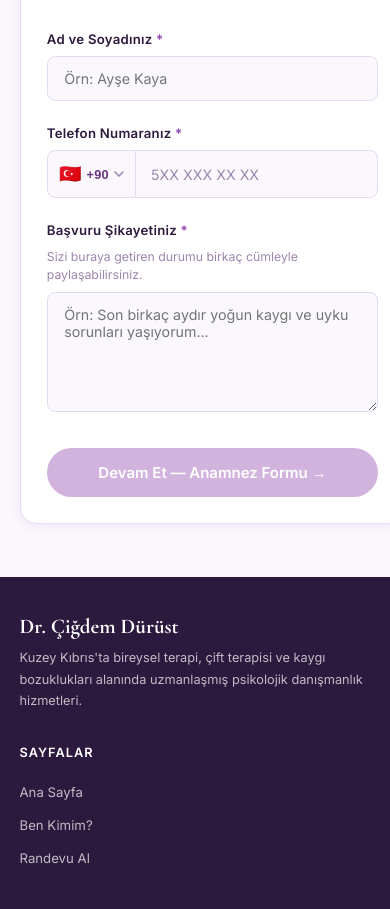
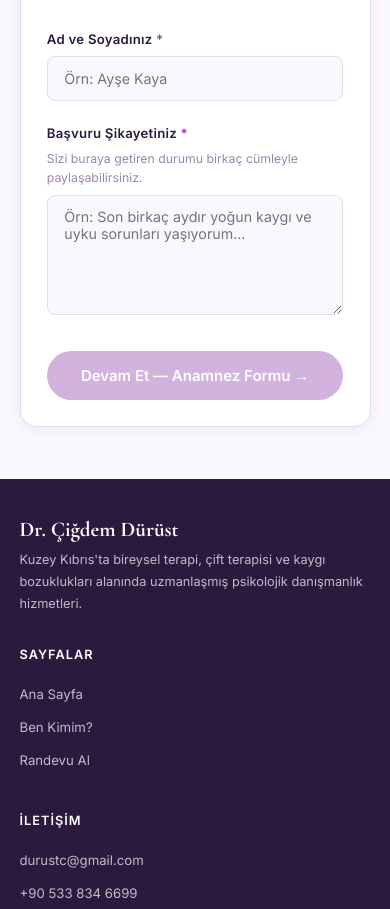
Before and after one commit to tolgaosman/cigdemWebsite, a Next.js app: page /cigdemWebsite/iletisim in a window 390 px wide. Shown: the part 1060-1969 px from the top of the page. Built offline with nearby package versions, Linux system fonts and the light colour scheme.

Commit message:
feat: remove phone field from appointment form

```diff
--- a/src/app/iletisim/page.tsx
+++ b/src/app/iletisim/page.tsx
@@ -1,109 +1,13 @@
 'use client'
 
-import { useState, useRef, useEffect } from 'react'
-
-/* ── Custom Phone Input ── */
-type UlkeItem = { kod: string; bayrak: string; ulke: string; format: string; uzunluk: number }
-
-function PhoneInput({
-  ulkeler,
-  seciliKod,
-  numara,
-  onKodChange,
-  onNumaraChange,
-}: {
-  ulkeler: UlkeItem[]
-  seciliKod: string
-  numara: string
-  onKodChange: (kod: string) => void
-  onNumaraChange: (n: string) => void
-}) {
-  const [acik, setAcik] = useState(false)
-  const ref = useRef<HTMLDivElement>(null)
-  const secili = ulkeler.find(u => u.kod === seciliKod) ?? ulkeler[0]
-
-  useEffect(() => {
-    const handler = (e: MouseEvent) => {
-      if (ref.current && !ref.current.contains(e.target as Node)) setAcik(false)
-    }
-    document.addEventListener('mousedown', handler)
-    return () => document.removeEventListener('mousedown', handler)
-  }, [])
-
-  return (
-    <div ref={ref} style={{ position: 'relative' }}>
-      <div className="phone-row-wrap">
-        {/* Flag + code trigger */}
-        <button
-          type="button"
-          className="phone-flag-btn"
-          onClick={() => setAcik(p => !p)}
-          aria-haspopup="listbox"
-          aria-expanded={acik}
-        >
-          <span style={{ fontSize: '1.2rem', lineHeight: 1 }}>{secili.bayrak}</span>
-          <span style={{ fontSize: '0.85rem', fontWeight: 600, color: 'var(--primary-dark)', letterSpacing: '0.02em' }}>{secili.kod}</span>
-          <svg width="10" height="6" viewBox="0 0 10 6" fill="none" style={{ flexShrink: 0, transition: 'transform 0.2s', transform: acik ? 'rotate(180deg)' : 'rotate(0deg)' }}>
-            <path d="M1 1l4 4 4-4" stroke="var(--text-muted)" strokeWidth="1.5" strokeLinecap="round" />
-          </svg>
-        </button>
-        <div className="phone-divider" />
-        {/* Number input */}
-        <input
-          id="telefonNo"
-          type="tel"
-          inputMode="numeric"
-          className="phone-num-input"
-          placeholder={secili.format}
-          value={numara}
-          onChange={e => onNumaraChange(e.target.value.replace(/\D/g, ''))}
-          maxLength={secili.uzunluk + 2}
-          autoComplete="tel-national"
-        />
-      </div>
-      {/* Dropdown list */}
-      {acik && (
-        <ul className="phone-dropdown" role="listbox">
-          {ulkeler.map(u => (
-            <li
-              key={u.kod}
-              role="option"
-              aria-selected={u.kod === seciliKod}
-              className={`phone-dropdown-item${u.kod === seciliKod ? ' selected' : ''}`}
-              onClick={() => { onKodChange(u.kod); onNumaraChange(''); setAcik(false) }}
-            >
-              <span style={{ fontSize: '1.15rem' }}>{u.bayrak}</span>
-              <span style={{ fontWeight: 600, fontSize: '0.83rem', color: 'var(--primary-dark)', minWidth: '38px' }}>{u.kod}</span>
-              <span style={{ fontSize: '0.88rem', color: 'var(--text-secondary)' }}>{u.ulke}</span>
-            </li>
-          ))}
-        </ul>
-      )}
-    </div>
-  )
-}
+import { useState } from 'react'
 
 type OnBilgi = {
   adSoyad: string
-  ulkeKodu: string
-  telefonNo: string
   sikayet: string
 }
 
 type AnamnezCevap = Record<string, string>
-
-const ULKE_KODLARI = [
-  { kod: '+90', bayrak: '🇹🇷', ulke: 'Türkiye', format: '5XX XXX XX XX', uzunluk: 10 },
-  { kod: '+357', bayrak: '🇨🇾', ulke: 'Güney Kıbrıs', format: 'XX XXXXXX', uzunluk: 8 },
-  { kod: '+44', bayrak: '🇬🇧', ulke: 'İngiltere', format: 'XXXX XXXXXX', uzunluk: 10 },
-  { kod: '+49', bayrak: '🇩🇪', ulke: 'Almanya', format: 'XXX XXXXXXXX', uzunluk: 11 },
-  { kod: '+33', bayrak: '🇫🇷', ulke: 'Fransa', format: 'X XX XX XX XX', uzunluk: 9 },
-  { kod: '+1', bayrak: '🇺🇸', ulke: 'ABD / Kanada', format: 'XXX XXX XXXX', uzunluk: 10 },
-  { kod: '+7', bayrak: '🇷🇺', ulke: 'Rusya', format: 'XXX XXX XXXX', uzunluk: 10 },
-  { kod: '+30', bayrak: '🇬🇷', ulke: 'Yunanistan', format: 'XXX XXXXXXX', uzunluk: 10 },
-  { kod: '+971', bayrak: '🇦🇪', ulke: 'BAE', format: 'XX XXX XXXX', uzunluk: 9 },
-  { kod: '+966', bayrak: '🇸🇦', ulke: 'Suudi Arabistan', format: 'XX XXX XXXX', uzunluk: 9 },
-]
 
 const BOLUMLER = [
   {
@@ -162,31 +66,19 @@ const WHATSAPP_NO = '905338616699'
 
 export default function IletisimPage() {
   const [ekran, setEkran] = useState<'onbilgi' | 'anamnez' | 'basarili'>('onbilgi')
-  const [onBilgi, setOnBilgi] = useState<OnBilgi>({
-    adSoyad: '',
-    ulkeKodu: '+90',
-    telefonNo: '',
-    sikayet: '',
-  })
+  const [onBilgi, setOnBilgi] = useState<OnBilgi>({ adSoyad: '', sikayet: '' })
   const [cevaplar, setCevaplar] = useState<AnamnezCevap>({})
   const [loading, setLoading] = useState(false)
   const [hata, setHata] = useState('')
 
-  const secilenUlke = ULKE_KODLARI.find(u => u.kod === onBilgi.ulkeKodu) ?? ULKE_KODLARI[0]
-  const telefonGecerli = onBilgi.telefonNo.length >= secilenUlke.uzunluk - 1
-
   const onBilgiDolu =
     onBilgi.adSoyad.trim().length > 1 &&
-    telefonGecerli &&
     onBilgi.sikayet.trim().length > 10
 
   const handleGonder = () => {
     setLoading(true)
     setHata('')
 
-    // ── Build WhatsApp URL SYNCHRONOUSLY from state (no await yet) ──
-    // This must happen in the same call stack as the click so browsers
-    // treat window.open as user-initiated and won't block it.
     const BOLUM_BASLIKLARI: Record<string, string> = {
       s1_1: 'Temel şikayetim',
       s1_2: 'Ne kadar süredir devam ediyor',
@@ -209,7 +101,6 @@ export default function IletisimPage() {
       'Merhaba Çiğdem Hanım, randevu almak istiyorum.',
       '',
       '👤 Ad Soyad: ' + onBilgi.adSoyad.trim(),
-      '📞 Telefon: ' + onBilgi.ulkeKodu + ' ' + onBilgi.telefonNo,
       '',
       '📝 Şikayetim:',
       onBilgi.sikayet.trim(),
@@ -226,10 +117,8 @@ export default function IletisimPage() {
     const mesaj = encodeURIComponent(satirlar.join('\n'))
     const waUrl = `https://wa.me/${WHATSAPP_NO}?text=${mesaj}`
 
-    // Open WhatsApp tab immediately — full URL, same call stack as click
     window.open(waUrl, '_blank', 'noopener,noreferrer')
 
-    // Show success screen right away
     setEkran('basarili')
     setLoading(false)
   }
@@ -365,27 +254,6 @@ export default function IletisimPage() {
                   />
                 </div>
 
-                {/* Telefon */}
-                <div className="form-field">
-                  <label className="form-label" htmlFor="telefonNo">
-                    Telefon Numaranız <span className="form-required">*</span>
-                  </label>
-                  <PhoneInput
-                    ulkeler={ULKE_KODLARI}
-                    seciliKod={onBilgi.ulkeKodu}
-                    numara={onBilgi.telefonNo}
-                    onKodChange={kod => setOnBilgi(p => ({ ...p, ulkeKodu: kod, telefonNo: '' }))}
-                    onNumaraChange={n => setOnBilgi(p => ({ ...p, telefonNo: n }))}
-                  />
-                  {onBilgi.telefonNo.length > 0 && !telefonGecerli && (
-                    <p style={{ fontSize: '0.78rem', color: 'var(--text-muted)', marginTop: '0.4rem' }}>
-                      Format: {ULKE_KODLARI.find(u => u.kod === onBilgi.ulkeKodu)?.format}
-                    </p>
-                  )}
-                </div>
-
-
-
                 {/* Şikayet */}
                 <div className="form-field">
                   <label className="form-label" htmlFor="sikayet">
@@ -477,9 +345,7 @@ export default function IletisimPage() {
             {/* EKRAN 3: BAŞARI */}
             {ekran === 'basarili' && (
               <div className="form-success show">
-                <div className="success-icon" style={{
-                  background: 'linear-gradient(135deg,#25D366,#128C7E)'
-                }}>
+                <div className="success-icon" style={{ background: 'linear-gradient(135deg,#25D366,#128C7E)' }}>
                   <svg fill="currentColor" viewBox="0 0 24 24" width="32" height="32">
                     <path d="M17.472 14.382c-.297-.149-1.758-.867-2.03-.967-.273-.099-.471-.148-.67.15-.197.297-.767.966-.94 1.164-.173.199-.347.223-.644.075-.297-.15-1.255-.463-2.39-1.475-.883-.788-1.48-1.761-1.653-2.059-.173-.297-.018-.458.13-.606.134-.133.298-.347.446-.52.149-.174.198-.298.298-.497.099-.198.05-.371-.025-.52-.075-.149-.669-1.612-.916-2.207-.242-.579-.487-.5-.669-.51-.173-.008-.371-.01-.57-.01-.198 0-.52.074-.792.372-.272.297-1.04 1.016-1.04 2.479 0 1.462 1.065 2.875 1.213 3.074.149.198 2.096 3.2 5.077 4.487.709.306 1.262.489 1.694.625.712.227 1.36.195 1.871.118.571-.085 1.758-.719 2.006-1.413.248-.694.248-1.289.173-1.413-.074-.124-.272-.198-.57-.347m-5.421 7.403h-.004a9.87 9.87 0 01-5.031-1.378l-.361-.214-3.741.982.998-3.648-.235-.374a9.86 9.86 0 01-1.51-5.26c.001-5.45 4.436-9.884 9.888-9.884 2.64 0 5.122 1.03 6.988 2.898a9.825 9.825 0 012.893 6.994c-.003 5.45-4.437 9.884-9.885 9.884m8.413-18.297A11.815 11.815 0 0012.05 0C5.495 0 .16 5.335.157 11.892c0 2.096.547 4.142 1.588 5.945L.057 24l6.305-1.654a11.882 11.882 0 005.683 1.448h.005c6.554 0 11.89-5.335 11.893-11.893a11.821 11.821 0 00-3.48-8.413z"/>
                   </svg>
```
